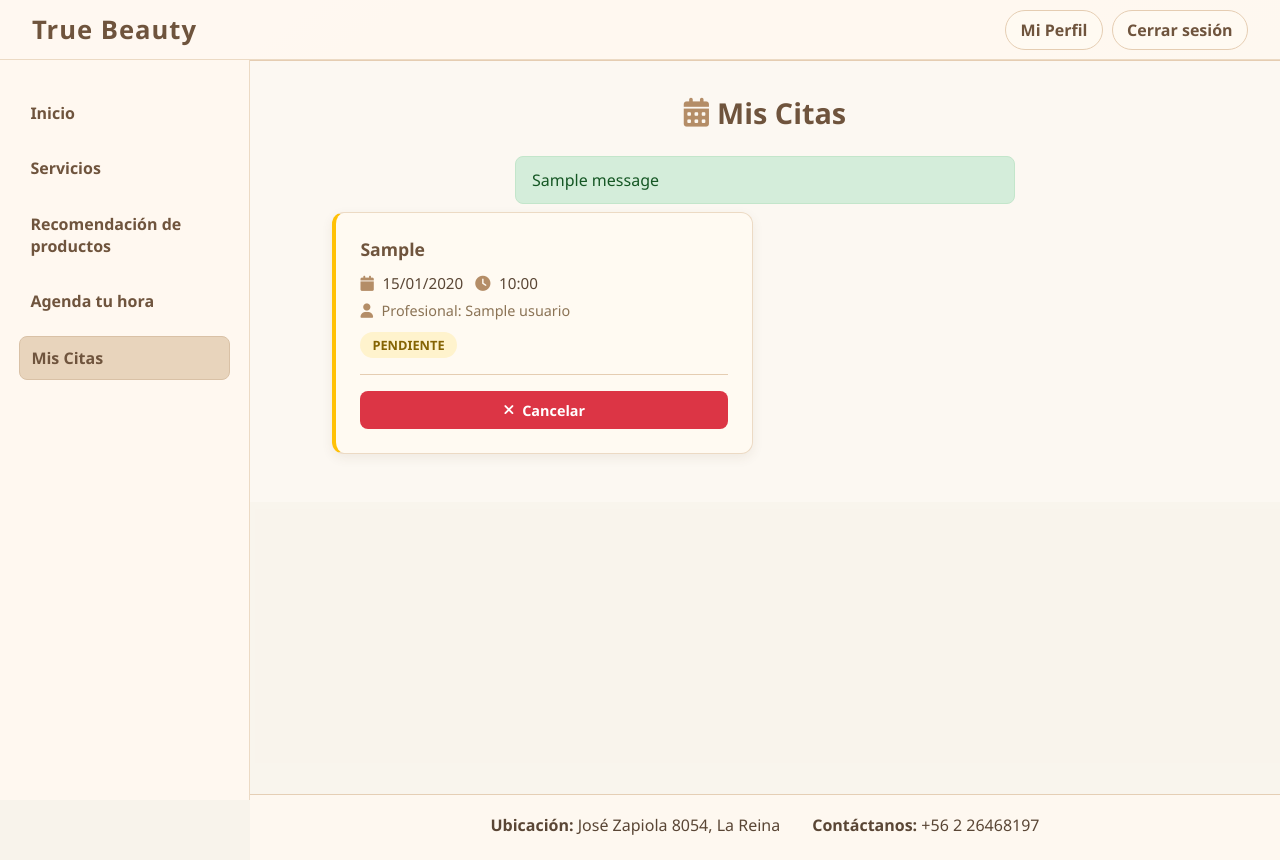
After one commit to amandaconch4/true_beauty, a Django app: page /mis-citas/ in a window 1280 px wide. The commit adds this page. Run offline with Django 5.2, Linux system fonts and the light colour scheme; a user stored in the database is signed in; tables that the repository leaves empty hold one stand-in row (values such as "Sample post"); one stand-in notice (Sample message) is shown.

Commit message:
agendar hora actualizado

```diff
--- a/core/static/css/agendar_hora.css
+++ b/core/static/css/agendar_hora.css
@@ -7,8 +7,7 @@
     --text: #3f3023;
 }
 
-html,
-body {
+html, body {
     height: 100%;
 }
 
@@ -28,9 +27,8 @@ body {
 /* Estilos header */
 .top-header {
     display: flex;
-    justify-content: space-between;
-    align-items: center;
-    padding: 1rem 2rem;
+    justify-content: flex-start;
+    padding: 0.6rem 2rem;
     background-color: rgba(255, 249, 241, 0.92);
     border-bottom: 1px solid #ecdac4;
     position: fixed;
@@ -38,12 +36,39 @@ body {
     left: 0;
     right: 0;
     z-index: 20;
+    height: 60px;
+    box-sizing: border-box;
+}
+
+.top-header__bar {
+    display: grid;
+    grid-template-columns: 1fr auto;
+    align-items: center;
+    gap: 1rem;
+    width: 100%;
+}
+
+.top-header__actions {
+    grid-column: 2;
+    justify-self: end;
+    display: flex;
+    flex-wrap: wrap;
+    align-items: center;
+    justify-content: flex-end;
+    gap: 0.55rem;
 }
 
 .logo {
-    font-size: 2rem;
+    grid-column: 1;
+    justify-self: start;
+    font-size: 1.6rem;
     color: var(--brown-700);
     letter-spacing: 1px;
+}
+
+.logo a {
+    text-decoration: none;
+    color: var(--brown-700);
 }
 
 .login-link {
@@ -60,24 +85,36 @@ body {
     background-color: #f0dfcb;
 }
 
-/* Contenedor layout principal */
+.header-logout-form {
+    margin: 0;
+    display: inline-flex;
+}
+
+.header-logout-form button.login-link {
+    appearance: none;
+    cursor: pointer;
+    font-family: inherit;
+    font-size: inherit;
+    line-height: inherit;
+}
+
+/* Layout y Sidebar */
 .layout {
     display: block;
-    min-height: calc(100vh - 72px);
-    margin-top: 72px;
+    min-height: calc(100vh - 60px);
+    margin-top: 60px;
     background-color: var(--cream-100);
 }
 
-/* Estilos sidebar */
 .sidebar {
     background-color: rgba(255, 249, 241, 0.88);
     border-right: 1px solid #ecdac4;
     padding: 2rem 1.2rem;
     position: fixed;
-    top: 72px;
+    top: 60px;
     left: 0;
     width: 250px;
-    height: calc(100vh - 72px);
+    height: calc(100vh - 60px);
     overflow-y: auto;
     z-index: 10;
 }
@@ -116,6 +153,7 @@ body {
     border: 1px solid #d9c1a6;
 }
 
+/* Sección Agendar */
 .agendar-section {
     flex: 1;
     padding: 2rem 8% 3rem;
@@ -134,7 +172,7 @@ body {
     font-size: 1.1rem;
 }
 
-/* Estilos formulario de agendamiento */
+/* Formulario */
 .agendar-form {
     max-width: 500px;
     margin: 0 auto;
@@ -191,6 +229,192 @@ body {
     background-color: #a07a5a;
 }
 
+/* Mensajes */
+.messages {
+    max-width: 500px;
+    margin: 1.5rem auto 0;
+}
+
+.alert {
+    padding: 0.75rem 1rem;
+    border-radius: 8px;
+    margin-bottom: 0.5rem;
+}
+
+.alert-success {
+    background-color: #d4edda;
+    color: #155724;
+    border: 1px solid #c3e6cb;
+}
+
+.alert-error,
+.alert-danger {
+    background-color: #f8d7da;
+    color: #721c24;
+    border: 1px solid #f5c6cb;
+}
+
+/* Sección Mis Citas */
+.mis-citas-section {
+    padding: 2rem 8% 3rem;
+    background-color: rgba(255, 252, 247, 0.5);
+    border-top: 1px solid #e5cdb2;
+}
+
+.mis-citas-section h2 {
+    color: var(--brown-700);
+    font-size: 1.8rem;
+    margin-bottom: 1.5rem;
+    text-align: center;
+    display: flex;
+    align-items: center;
+    justify-content: center;
+    gap: 0.5rem;
+}
+
+.mis-citas-section h2 i {
+    color: var(--beige-500);
+}
+
+.citas-lista {
+    display: grid;
+    grid-template-columns: repeat(auto-fill, minmax(300px, 1fr));
+    gap: 1.5rem;
+    max-width: 900px;
+    margin: 0 auto;
+}
+
+.cita-card {
+    background: #fffaf2;
+    border: 1px solid #ecdac4;
+    border-radius: 12px;
+    padding: 1.5rem;
+    box-shadow: 0 4px 12px rgba(85, 59, 37, 0.08);
+    display: flex;
+    flex-direction: column;
+    justify-content: space-between;
+}
+
+.cita-card.cita-pendiente {
+    border-left: 4px solid #ffc107;
+}
+
+.cita-card.cita-realizada {
+    border-left: 4px solid #28a745;
+    opacity: 0.85;
+}
+
+.cita-card.cita-cancelada {
+    border-left: 4px solid #6c757d;
+    opacity: 0.7;
+}
+
+.cita-info h4 {
+    color: var(--brown-700);
+    font-size: 1.1rem;
+    margin-bottom: 0.75rem;
+}
+
+.cita-fecha {
+    color: #5a4635;
+    font-size: 0.95rem;
+    margin-bottom: 0.5rem;
+}
+
+.cita-fecha i {
+    color: var(--beige-500);
+    margin-right: 0.3rem;
+    margin-left: 0.5rem;
+}
+
+.cita-fecha i:first-child {
+    margin-left: 0;
+}
+
+.cita-profesional {
+    color: #8b7355;
+    font-size: 0.9rem;
+    margin-bottom: 0.75rem;
+}
+
+.cita-profesional i {
+    color: var(--beige-500);
+    margin-right: 0.3rem;
+}
+
+.cita-estado {
+    display: inline-block;
+    padding: 0.25rem 0.75rem;
+    border-radius: 999px;
+    font-size: 0.8rem;
+    font-weight: 600;
+    text-transform: uppercase;
+}
+
+.estado-pendiente {
+    background-color: #fff3cd;
+    color: #856404;
+}
+
+.estado-realizada {
+    background-color: #d4edda;
+    color: #155724;
+}
+
+.estado-cancelada {
+    background-color: #e2e3e5;
+    color: #383d41;
+}
+
+.cita-acciones {
+    margin-top: 1rem;
+    padding-top: 1rem;
+    border-top: 1px solid #e5cdb2;
+}
+
+.btn-cancelar-cita {
+    width: 100%;
+    padding: 0.6rem;
+    background-color: #dc3545;
+    color: #fff;
+    border: none;
+    border-radius: 8px;
+    font-size: 0.9rem;
+    font-weight: 600;
+    cursor: pointer;
+    display: flex;
+    align-items: center;
+    justify-content: center;
+    gap: 0.5rem;
+    transition: background-color 0.2s ease;
+}
+
+.btn-cancelar-cita:hover {
+    background-color: #c82333;
+}
+
+.sin-citas {
+    text-align: center;
+    padding: 3rem 2rem;
+    color: #8b7355;
+}
+
+.sin-citas i {
+    font-size: 3rem;
+    color: #d9c1a6;
+    margin-bottom: 1rem;
+}
+
+.sin-citas p {
+    font-size: 1.1rem;
+    margin-bottom: 0.5rem;
+}
+
+.sin-citas-hint {
+    font-size: 0.9rem !important;
+    font-style: italic;
+}
+
 /* Estilos footer */
 .footer-info {
     margin-top: auto;
@@ -210,7 +434,7 @@ body {
     margin-top: 0;
 }
 
-/* Estilos responsivos para dispositivos móviles */
+/* Estilos responsivos para dispositivos móviles */
 @media (max-width: 760px) {
     .top-header {
         padding: 0.9rem 1rem;
@@ -249,4 +473,16 @@ body {
     .agendar-form {
         padding: 1.5rem;
     }
+
+    .mis-citas-section {
+        padding: 1.5rem 5% 2rem;
+    }
+
+    .citas-lista {
+        grid-template-columns: 1fr;
+    }
+
+    .messages {
+        padding: 0 5%;
+    }
 }
--- /dev/null
+++ b/core/templates/mis_citas.html
@@ -0,0 +1,97 @@
+{% load static %}
+
+<!DOCTYPE html>
+<html lang="es">
+
+<head>
+    <meta charset="UTF-8">
+    <meta name="viewport" content="width=device-width, initial-scale=1.0">
+    <title>Mis Citas | True Beauty</title>
+    <link rel="stylesheet" href="{% static 'css/agendar_hora.css' %}">
+    <link rel="stylesheet" href="https://cdnjs.cloudflare.com/ajax/libs/font-awesome/6.5.1/css/all.min.css">
+</head>
+
+<body>
+    <header class="top-header">
+        <div class="top-header__bar">
+            <h1 class="logo"><a href="{% url 'index' %}">True Beauty</a></h1>
+            <div class="top-header__actions">
+                <a class="login-link" href="{% url 'perfil' %}">Mi Perfil</a>
+                <form method="post" action="{% url 'logout' %}" class="header-logout-form">
+                    {% csrf_token %}
+                    <button type="submit" class="login-link">Cerrar sesión</button>
+                </form>
+            </div>
+        </div>
+    </header>
+
+    <div class="layout">
+        <aside class="sidebar">
+            <ul class="menu">
+                <li><a href="{% url 'index' %}">Inicio</a></li>
+                <li><a href="{% url 'servicios' %}">Servicios</a></li>
+                <li><a href="#">Recomendación de productos</a></li>
+                <li><a href="{% url 'agendar_hora' %}">Agenda tu hora</a></li>
+                <li><a href="{% url 'mis_citas' %}" class="menu-active">Mis Citas</a></li>
+            </ul>
+        </aside>
+
+        <div class="main-content">
+            <section class="mis-citas-section">
+                <h2><i class="fas fa-calendar-alt"></i> Mis Citas</h2>
+
+                {% if messages %}
+                    <div class="messages">
+                        {% for message in messages %}
+                            <div class="alert {% if message.tags %}alert-{{ message.tags }}{% else %}alert-info{% endif %}">
+                                {{ message }}
+                            </div>
+                        {% endfor %}
+                    </div>
+                {% endif %}
+
+                {% if citas %}
+                    <div class="citas-lista">
+                        {% for cita in citas %}
+                            <div class="cita-card {% if cita.estado == 'pendiente' %}cita-pendiente{% elif cita.estado == 'realizada' %}cita-realizada{% else %}cita-cancelada{% endif %}">
+                                <div class="cita-info">
+                                    <h4>{{ cita.servicio }}</h4>
+                                    <p class="cita-fecha">
+                                        <i class="fas fa-calendar"></i> {{ cita.fecha|date:"d/m/Y" }}
+                                        <i class="fas fa-clock"></i> {{ cita.hora|time:"H:i" }}
+                                    </p>
+                                    <p class="cita-profesional">
+                                        <i class="fas fa-user"></i> Profesional: {{ cita.profesional.nombre_completo }}
+                                    </p>
+                                    <span class="cita-estado estado-{{ cita.estado }}">
+                                        {% if cita.estado == 'pendiente' %}Pendiente{% elif cita.estado == 'realizada' %}Realizada{% else %}Cancelada{% endif %}
+                                    </span>
+                                </div>
+                                {% if cita.estado == 'pendiente' %}
+                                    <form method="post" action="{% url 'cancelar_cita' cita.id %}" class="cita-acciones">
+                                        {% csrf_token %}
+                                        <button type="submit" class="btn-cancelar-cita" onclick="return confirm('¿Estás seguro de cancelar esta cita?')">
+                                            <i class="fas fa-times"></i> Cancelar
+                                        </button>
+                                    </form>
+                                {% endif %}
+                            </div>
+                        {% endfor %}
+                    </div>
+                {% else %}
+                    <div class="sin-citas">
+                        <i class="fas fa-calendar-times"></i>
+                        <p>No tienes citas agendadas.</p>
+                        <p class="sin-citas-hint">¡<a href="{% url 'agendar_hora' %}">Agenda tu primera cita</a> ahora!</p>
+                    </div>
+                {% endif %}
+            </section>
+
+            <footer class="footer-info">
+                <p><strong>Ubicación:</strong> José Zapiola 8054, La Reina</p>
+                <p><strong>Contáctanos:</strong> +56 2 26468197</p>
+            </footer>
+        </div>
+    </div>
+</body>
+</html>
--- a/core/views.py
+++ b/core/views.py
@@ -75,8 +75,113 @@ def registro(request):
     })
 
 
+@login_required(login_url='/login/')
 def agendar_view(request):
-    return render(request, "agendar_hora.html")
+    # Obtener citas del usuario actual
+    mis_citas = Cita.objects.filter(
+        cliente=request.user
+    ).order_by('fecha', 'hora')
+
+    if request.method == 'POST':
+        servicio = request.POST.get('servicio', '').strip()
+        fecha_str = request.POST.get('fecha', '').strip()
+        hora_str = request.POST.get('hora', '').strip()
+
+        # Validaciones
+        errores = []
+
+        if not servicio:
+            errores.append('Debes seleccionar un servicio.')
+
+        if not fecha_str:
+            errores.append('Debes seleccionar una fecha.')
+
+        if not hora_str:
+            errores.append('Debes seleccionar una hora.')
+
+        if errores:
+            for error in errores:
+                messages.error(request, error)
+            return render(request, "agendar_hora.html", {
+                'mis_citas': mis_citas,
+                'servicio_seleccionado': servicio,
+                'fecha_seleccionada': fecha_str,
+                'hora_seleccionada': hora_str,
+            })
+
+        # Buscar un profesional disponible (que no tenga cita a esa hora)
+        from datetime import datetime, time
+
+        fecha = datetime.strptime(fecha_str, '%Y-%m-%d').date()
+        hora = datetime.strptime(hora_str, '%H:%M').time()
+
+        # Obtener profesionales
+        profesionales = Usuario.objects.filter(
+            perfil__rol='profesional'
+        )
+
+        # Verificar si hay profesionales en el sistema
+        if not profesionales.exists():
+            messages.error(request, 'No hay profesionales configurados en el sistema. Contacta al administrador.')
+            return render(request, "agendar_hora.html", {
+                'mis_citas': mis_citas,
+                'servicio_seleccionado': servicio,
+                'fecha_seleccionada': fecha_str,
+                'hora_seleccionada': hora_str,
+            })
+
+        profesional_asignado = None
+        for profesional in profesionales:
+            # Verificar si el profesional ya tiene una cita a esa hora
+            cita_existente = Cita.objects.filter(
+                profesional=profesional,
+                fecha=fecha,
+                hora=hora,
+                estado__in=['pendiente', 'realizada']
+            ).first()
+
+            if not cita_existente:
+                profesional_asignado = profesional
+                break
+
+        if not profesional_asignado:
+            messages.error(request, f'No hay profesionales disponibles el {fecha_str} a las {hora_str}. Todos los profesionales tienen citas agendadas en ese horario. Por favor, selecciona otra fecha u hora.')
+            return render(request, "agendar_hora.html", {
+                'mis_citas': mis_citas,
+                'servicio_seleccionado': servicio,
+                'fecha_seleccionada': fecha_str,
+                'hora_seleccionada': hora_str,
+            })
+
+        # Crear la cita
+        nombres_servicios = {
+            'corte': 'Corte de pelo',
+            'alisado': 'Alisado',
+            'botox': 'Botox capilar',
+            'peinado': 'Peinado',
+            'keratina': 'Tratamiento de keratina',
+            'coloracion': 'Coloración',
+        }
+
+        cita = Cita.objects.create(
+            cliente=request.user,
+            profesional=profesional_asignado,
+            servicio=nombres_servicios.get(servicio, servicio),
+            fecha=fecha,
+            hora=hora,
+            estado='pendiente'
+        )
+
+        messages.success(request, f'¡Cita agendada exitosamente! Te esperamos el {fecha_str} a las {hora_str}.')
+
+        # Actualizar la lista de citas
+        mis_citas = Cita.objects.filter(
+            cliente=request.user
+        ).order_by('fecha', 'hora')
+
+    return render(request, "agendar_hora.html", {
+        'mis_citas': mis_citas
+    })
 
 
 def profesional_view(request):
@@ -476,3 +581,30 @@ def eliminar_cuenta(request):
 
     messages.success(request, f'Tu cuenta ({username}) ha sido eliminada permanentemente.')
     return redirect('index')
+
+
+@login_required
+@require_POST
+def cancelar_cita(request, cita_id):
+    cita = get_object_or_404(Cita, id=cita_id, cliente=request.user)
+
+    if cita.estado != 'pendiente':
+        messages.error(request, 'Solo puedes cancelar citas pendientes.')
+        return redirect('agendar_hora')
+
+    cita.estado = 'cancelada'
+    cita.save()
+
+    messages.success(request, f'Tu cita del {cita.fecha} a las {cita.hora} ha sido cancelada.')
+    return redirect('agendar_hora')
+
+
+@login_required(login_url='/login/')
+def mis_citas(request):
+    citas = Cita.objects.filter(
+        cliente=request.user
+    ).order_by('fecha', 'hora')
+
+    return render(request, 'mis_citas.html', {
+        'citas': citas
+    })
--- a/true_beauty/settings.py
+++ b/true_beauty/settings.py
@@ -82,9 +82,9 @@ WSGI_APPLICATION = 'true_beauty.wsgi.application'
 DATABASES = {
     'default': {
         'ENGINE': 'django.db.backends.oracle',
-        'NAME': 'localhost:1521/ORCLPDB',
-        'USER': 'admin',
-        'PASSWORD': 'admin123',
+        'NAME': 'localhost:1521/orcl',
+        'USER': 'beauty',
+        'PASSWORD': 'beauty123',
     }
 }
 
--- a/true_beauty/urls.py
+++ b/true_beauty/urls.py
@@ -34,6 +34,8 @@ from core.views import (
     editar_profesional,
     eliminar_profesional,
     eliminar_cuenta,
+    cancelar_cita,
+    mis_citas,
 )
 
 urlpatterns = [
@@ -48,6 +50,8 @@ urlpatterns = [
     path('admin/', admin.site.urls),
     path('perfil/', views.perfil, name='perfil'),
     path('eliminar-cuenta/', eliminar_cuenta, name='eliminar_cuenta'),
+    path('cancelar-cita/<int:cita_id>/', cancelar_cita, name='cancelar_cita'),
+    path('mis-citas/', mis_citas, name='mis_citas'),
     path('panel_admin/', panel_admin, name='panel_admin'),
     path('crear-profesional/', crear_profesional, name='crear_profesional'),
     path('editar-profesional/<int:id>/', editar_profesional, name='editar_profesional'),
```
Also changed, not shown: core/static/css/index.css (+9 -12 lines), core/templates/agendar_hora.html (+29 -3 lines), core/templates/index.html (+5 -5 lines).
